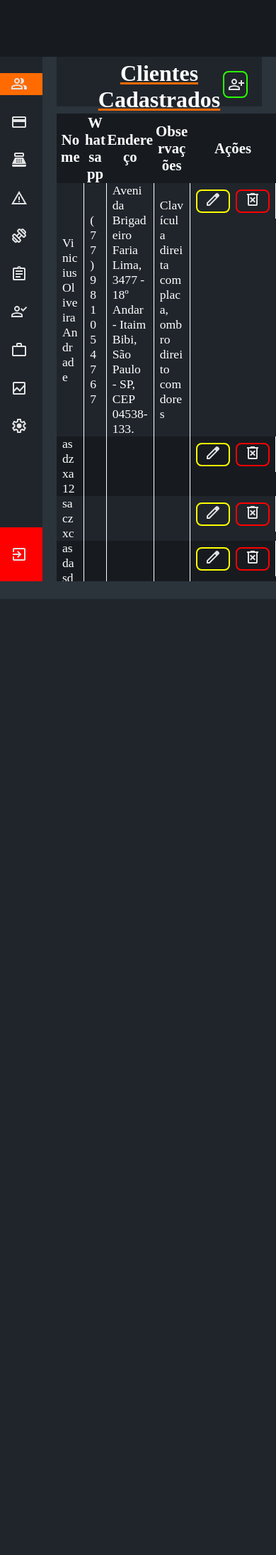
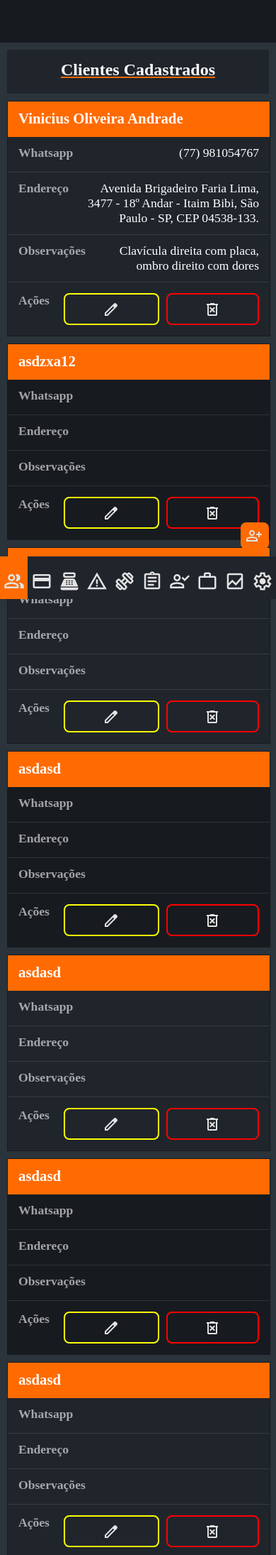
Before and after one commit to iBahiaaaa/SistemaDeCadastroDeClientes, a Flask app: page / in a window 390 px wide. Shown: the top 2191 px of the page at 71% size. Before the commit the page ends 844 px from the top, so only its background shows below. Run offline with Flask 3, Linux system fonts and the light colour scheme; data comes from the database, SQL or seed files in the repository; both versions use the stored data as it was after the commit.

Commit message:
ajustes, versão mobile

```diff
--- a/frontend/static/css/clientes.css
+++ b/frontend/static/css/clientes.css
@@ -1,7 +1,7 @@
 @charset "UTF-8";
 
+/* Configurações Globais e Variáveis */
 :root {
-
     --cor0: #2b333b;
     --cor1: #25292e;
     --cor2: #20252c;
@@ -14,7 +14,6 @@ body {
     margin: 0;
     display: flex;
     flex-direction: column;
-    /* overflow: hidden; */
 }
 
 main {
@@ -22,14 +21,11 @@ main {
     height: calc(100vh - 80px);
 }
 
-#divTituloListaClientes {
-    position: relative;
-
-    display: flex;
-    justify-content: flex-end;
-    align-items: center;
+::placeholder {
+    color: rgba(255, 255, 255, 0.60);
 }
 
+/* Cabeçalho */
 #cabeca {
     height: 80px;
     width: 100vw;
@@ -38,6 +34,7 @@ main {
     top: 0%;
 }
 
+/* Barra Lateral */
 #barraLateral {
     background-color: var(--cor2);
     width: 60px;
@@ -45,8 +42,9 @@ main {
     transition: width 0.3s ease, box-shadow 0.3s ease;
     display: flex;
     flex-direction: column;
+}
 
-    h1 {
+#barraLateral h1 {
     font-size: 1.7em;
     color: white;
     display: flex;
@@ -54,26 +52,25 @@ main {
     white-space: nowrap;
     overflow: hidden;
     text-shadow: 0 0 3px black;
+    height: 50px;
+    margin: 0 0 10px 0;
 }
 
-    h1:hover {
+#barraLateral h1:hover {
     background-color: var(--cor4);
 }
 
-    img {
+#barraLateral img {
     margin-left: 15px;
     margin-right: 30px;
-    }
 }
 
 #barraLateral:hover {
     width: 250px;
-    animation-duration: 1s;
+}
 
-    img {
+#barraLateral:hover img {
     margin-right: 30px;
-        animation-duration: 1s;
-    }
 }
 
 #paginaAtual {
@@ -85,14 +82,12 @@ main {
     margin-top: auto;
 }
 
-#sairLateral:hover {
-    background-color: #ce0000;
-
-    h1 {
+#sairLateral:hover,
+#sairLateral:hover h1 {
     background-color: #ce0000;
 }
-}
 
+/* Conteúdo Geral e Layout da Lista */
 #conteudoGeral {
     flex: 1;
 }
@@ -104,69 +99,11 @@ main {
     padding: 20px;
 }
 
-#botaoCadastrar {
+#divTituloListaClientes {
+    position: relative;
     display: flex;
+    justify-content: flex-end;
     align-items: center;
-    gap: 8px;
-    justify-content: flex-start;
-
-    color: white;
-    border: 2px solid #2bff00;
-    border-radius: 8px;
-    padding: 5px;
-    background: transparent;
-    font-size: 1em;
-    width: 35px;
-    white-space: nowrap;
-    overflow: hidden;
-    transition: width 0.3s ease;
-}
-
-#botaoCadastrar:hover {
-    background-color: #2bff002d;
-    width: 180px;
-    animation-duration: 1s;
-}
-
-#botaoCadastrar:active {
-    transform: translateY(2px);
-    box-shadow: 0 5px 10px rgba(0, 0, 0, 0.2);
-}
-
-#btnEditar {
-    color: white;
-    border: 2px solid #fbff00;
-    border-radius: 8px;
-    padding: 0px 10px;
-    background: transparent;
-    font-size: 1em;
-}
-
-#btnEditar:hover {
-    background-color: #fbff002d;
-}
-
-#btnEditar:active {
-    transform: translateY(2px);
-    box-shadow: 0 5px 10px rgba(0, 0, 0, 0.2);
-}
-
-#btnExcluir {
-    color: white;
-    border: 2px solid #ff0000;
-    border-radius: 8px;
-    padding: 0px 10px;
-    background: transparent;
-    font-size: 1em;
-}
-
-#btnExcluir:hover {
-    background-color: #ff00002d;
-}
-
-#btnExcluir:active {
-    transform: translateY(2px);
-    box-shadow: 0 5px 10px rgba(0, 0, 0, 0.2);
 }
 
 #tituloListaClientes {
@@ -176,12 +113,12 @@ main {
     margin: 5px 0 0 0;
     flex: 1;
     text-align: center;
-
     position: absolute;
     left: 50%;
     transform: translateX(-50%);
 }
 
+/* Tabela de Clientes */
 #conteudoTabelaListaClientes {
     height: calc(100vh - 185px);
     overflow-y: auto;
@@ -194,11 +131,11 @@ main {
     color: white;
     border-collapse: collapse;
     table-layout: auto;
+}
 
-    td,
-    tr {
+#tabelaListaClientes td,
+#tabelaListaClientes tr {
     word-break: break-word;
-    }
 }
 
 #cabecaTabelaClientes {
@@ -213,25 +150,19 @@ main {
     background-color: var(--cor3);
 }
 
-#bodyTabelaListaClientes {
-
-    td {
+#bodyTabelaListaClientes td {
     border-right: 1px solid white;
     width: min-content;
     font-size: 1.1em;
     padding: 0 8px 0 8px;
 }
 
-    tr:nth-child(even) {
+#bodyTabelaListaClientes tr:nth-child(even) {
     background-color: var(--cor3);
 }
-}
 
-#clienteIndividual {
-
-    td {
+#clienteIndividual td {
     height: 50px;
-    }
 }
 
 td#nomeCliente {
@@ -248,34 +179,64 @@ td#nomeCliente {
     align-items: center;
 }
 
-.cliente {
-    h3 {
-        margin: 0 0 3px 0;
-        text-decoration: underline var(--cor4);
-        font-size: 1.5em;
+/* Botões de Ação na Tabela */
+#btnEditar {
+    color: white;
+    border: 2px solid #fbff00;
+    border-radius: 8px;
+    padding: 0px 10px;
+    background: transparent;
+    font-size: 1em;
 }
 
-    span {
-        margin-right: 10px;
+#btnEditar:hover {
+    background-color: #fbff002d;
 }
 
-    background-color: var(--cor2);
-    padding-left: 30px;
+#btnExcluir {
+    color: white;
+    border: 2px solid #ff0000;
     border-radius: 8px;
-    color: white;
-    height: fit-content;
+    padding: 0px 10px;
+    background: transparent;
+    font-size: 1em;
 }
 
-footer {
-    height: 20px;
-    width: 100%;
-    background-color: var(--cor0);
-    position: absolute;
-    bottom: 0;
+#btnExcluir:hover {
+    background-color: #ff00002d;
 }
 
-/* Inputs */
+#btnEditar:active,
+#btnExcluir:active,
+#botaoCadastrar:active {
+    transform: translateY(2px);
+    box-shadow: 0 5px 10px rgba(0, 0, 0, 0.2);
+}
 
+/* Botão Cadastrar Cliente */
+#botaoCadastrar {
+    display: flex;
+    align-items: center;
+    gap: 8px;
+    justify-content: flex-start;
+    color: white;
+    border: 2px solid #2bff00;
+    border-radius: 8px;
+    padding: 5px;
+    background: transparent;
+    font-size: 1em;
+    width: 35px;
+    white-space: nowrap;
+    overflow: hidden;
+    transition: width 0.3s ease;
+}
+
+#botaoCadastrar:hover {
+    background-color: #2bff002d;
+    width: 180px;
+}
+
+/* Inputs e Formulários */
 .input {
     color: white;
     border: 2px solid var(--cor4);
@@ -286,6 +247,10 @@ footer {
     margin: 3px;
 }
 
+.input:hover {
+    box-shadow: 2px 2px 10px var(--cor4);
+}
+
 #inputNome {
     width: 787px;
 }
@@ -294,18 +259,12 @@ footer {
     width: 150px;
 }
 
-#inputEndereco {
-    width: 1000px;
-}
-
+#inputEndereco,
 #inputObservacoes {
     width: 1000px;
 }
 
-.input:hover {
-    box-shadow: 2px 2px 10px var(--cor4);
-}
-
+/* Modal e Overlay */
 #modalCadastro {
     display: none;
 }
@@ -321,7 +280,6 @@ footer {
     background-color: var(--cor3);
     z-index: 10000;
     border-radius: 12px;
-    /* outline: 100em solid rgba(0, 0, 0, 0.90); */
     box-shadow: 3px 3px 10px black;
     padding: 0 10px;
 }
@@ -343,7 +301,6 @@ footer {
     color: white;
     text-decoration: underline var(--cor4);
     font-size: 1.8em;
-
 }
 
 #modalNome,
@@ -358,11 +315,6 @@ footer {
     color: white;
     border: 1px solid white;
 }
-
-::placeholder {
-    color: rgba(255, 255, 255, 0.60);
-}
-
 
 #modalNome {
     width: 571px;
@@ -400,11 +352,6 @@ footer {
     background-color: #2bff002d;
 }
 
-#btnSalvar:active {
-    transform: translateY(2px);
-    box-shadow: 0 5px 10px rgba(0, 0, 0, 0.2);
-}
-
 #btnCancelar {
     color: white;
     border: 2px solid #ff0000;
@@ -415,6 +362,293 @@ footer {
     width: fit-content;
 }
 
-#btnCancelar:hover {
-    background-color: #ff00002d;
+/* Footer */
+footer {
+    height: 20px;
+    width: 100%;
+    background-color: var(--cor0);
+    position: absolute;
+    bottom: 0;
 }
+
+/* Outros Componentes (Classes Genéricas) */
+.cliente {
+    background-color: var(--cor2);
+    padding-left: 30px;
+    border-radius: 8px;
+    color: white;
+    height: fit-content;
+}
+
+.cliente h3 {
+    margin: 0 0 3px 0;
+    text-decoration: underline var(--cor4);
+    font-size: 1.5em;
+}
+
+.cliente span {
+    margin-right: 10px;
+}
+
+/* Responsividade Mobile */
+@media (max-width: 768px) {
+    #cabeca {
+        height: 60px !important;
+    }
+
+    main {
+        flex-direction: column;
+        height: auto;
+        min-height: calc(100vh - 60px - 60px);
+    }
+
+    /* Barra Lateral Mobile (Bottom Nav) */
+    #barraLateral {
+        width: 100% !important;
+        height: 60px !important;
+        position: fixed;
+        margin: 0;
+        bottom: 0;
+        left: 0;
+        flex-direction: row !important;
+        justify-content: space-around;
+        z-index: 1000;
+        overflow-x: auto;
+        overflow-y: hidden;
+    }
+
+    #barraLateral div {
+        display: flex;
+        flex-direction: row;
+        width: 100%;
+        justify-content: space-around;
+    }
+
+    #barraLateral h1 {
+        font-size: 0 !important;
+        margin: 0 !important;
+        padding: 10px !important;
+        flex: 1;
+        justify-content: center;
+    }
+
+    #barraLateral img {
+        margin: 0 !important;
+        width: 30px;
+        height: 30px;
+    }
+
+    #sairLateral {
+        display: none;
+    }
+
+    /* Layout Mobile */
+    #conteudoGeral {
+        margin-bottom: 60px;
+        width: 100%;
+    }
+
+    #cadastroClientes {
+        margin: 10px;
+        padding: 10px;
+        height: auto;
+        flex-direction: column;
+        gap: 10px;
+    }
+
+    #tituloListaClientes {
+        font-size: 1.5em;
+        position: static;
+        transform: none;
+        margin-bottom: 10px;
+    }
+
+    #divTituloListaClientes {
+        flex-direction: column;
+        gap: 10px;
+        justify-content: center;
+    }
+
+    #botaoCadastrar {
+        width: 40px !important;
+        position: fixed;
+        right: 10px;
+        bottom: 70px;
+        border-color: transparent;
+        background-color: var(--cor4);
+    }
+
+    #botaoCadastrar:hover {
+        width: 40px !important;
+        background-color: transparent;
+    }
+
+    #botaoCadastrar:active {
+        box-shadow: none;
+    }
+
+    #conteudoTabelaListaClientes {
+        margin-left: 0;
+        padding: 0 10px;
+        height: auto;
+        overflow-y: visible;
+    }
+
+    /* Tabela Mobile */
+    #tabelaListaClientes {
+        display: block;
+        width: 100%;
+        border: none;
+    }
+
+    #cabecaTabelaClientes {
+        display: none;
+    }
+
+    #bodyTabelaListaClientes {
+        display: block;
+        width: 100%;
+        background-color: var(--cor0);
+    }
+
+    #clienteIndividual {
+        display: block;
+        width: 100%;
+        margin-bottom: 10px;
+        background-color: var(--cor2);
+        border: 1px solid var(--cor3);
+        border-radius: 0;
+        overflow: hidden;
+    }
+
+    #clienteIndividual td {
+        display: flex;
+        justify-content: space-between;
+        align-items: flex-start;
+        padding: 12px 15px;
+        border: none;
+        border-bottom: 1px solid rgba(255, 255, 255, 0.1);
+        width: 100% !important;
+        box-sizing: border-box;
+        text-align: right;
+        min-height: 50px;
+        height: auto !important; /* Permite que a altura cresça com o conteúdo */
+        gap: 15px;
+        word-break: break-word;
+        overflow-wrap: anywhere;
+    }
+
+    #clienteIndividual td:last-child {
+        border-bottom: none;
+    }
+
+    /* O primeiro TD (Nome) vira o cabeçalho do card */
+    #clienteIndividual td:first-child {
+        background-color: var(--cor4);
+        color: white;
+        font-weight: bold;
+        font-size: 1.3em;
+        justify-content: flex-start;
+        text-align: left;
+        border-bottom: none;
+    }
+
+    #clienteIndividual td:first-child::before {
+        content: none;
+    }
+
+    #clienteIndividual td::before {
+        content: attr(data-label);
+        font-weight: bold;
+        color: rgba(255, 255, 255, 0.6);
+        text-align: left;
+        margin-right: 10px;
+        flex-shrink: 0;
+    }
+
+    #btnAcoes::before {
+        content: none;
+    }
+
+    #btnAcoes {
+        justify-content: center !important;
+        gap: 10px !important;
+        padding: 15px !important;
+        display: flex !important;
+    }
+
+    #btnAcoes > button,
+    #btnAcoes > form {
+        flex: 1 !important;
+        margin: 0 !important;
+        display: flex !important;
+    }
+
+    #btnEditar,
+    #btnExcluir {
+        width: 100% !important;
+        height: 45px !important;
+        padding: 0 !important; /* Removendo padding para evitar diferenças */
+        display: flex !important;
+        justify-content: center !important;
+        align-items: center !important;
+        box-sizing: border-box !important;
+        border-width: 2px !important; /* Garantindo que a borda seja igual */
+    }
+
+    /* Modal Mobile */
+    #modalCadastro.ativo {
+        width: 95% !important;
+        height: auto !important;
+        max-height: 90vh;
+        overflow-y: auto;
+        min-height: 300px;
+        flex-direction: column;
+        padding: 15px;
+        top: 50%;
+        left: 50%;
+        transform: translate(-50%, -50%);
+    }
+
+    #modalNome,
+    #modalWhatsapp,
+    #modalEndereco,
+    #modalObservacoes,
+    .input,
+    #inputNome,
+    #inputWhatsapp,
+    #inputEndereco,
+    #inputObservacoes {
+        width: 100% !important;
+        margin: 5px 0 !important;
+        box-sizing: border-box;
+    }
+
+    #cadastroClientes form div {
+        display: flex;
+        flex-direction: column;
+    }
+
+    #botaoExcluir,
+    #botaoEditar {
+        width: 100%;
+        margin: 5px 0;
+    }
+
+    #botoesModal {
+        position: static;
+        display: flex;
+        justify-content: space-between;
+        margin-top: 20px;
+    }
+
+    #btnSalvar,
+    #btnCancelar {
+        flex: 1;
+        margin: 0 5px;
+    }
+
+    footer {
+        display: none;
+    }
+}
--- a/frontend/static/js/clientes.js
+++ b/frontend/static/js/clientes.js
@@ -78,3 +78,20 @@ document.querySelectorAll(".btnEditar").forEach(btn => {
 });
 
 // Fim do editar
+
+const whatsapp = document.getElementById("modalWhatsapp");
+
+if (whatsapp){
+    whatsapp.addEventListener("input", () => {
+        let valor = whatsapp.value.replace(/\D/g, "");
+
+        valor = valor.substring(0, 11);
+
+        valor = valor.replace(
+            /^(\d{2})(\d{5})(\d{0,4})$/,
+            "($1) $2-$3"
+        );
+
+        whatsapp.value = valor;
+    });
+}
--- a/frontend/templates/clientes.html
+++ b/frontend/templates/clientes.html
@@ -57,11 +57,11 @@
                     <tbody id="bodyTabelaListaClientes">
                         {% for cliente in clientes %}
                         <tr id="clienteIndividual">
-                            <td>{{ cliente[1] }}</td>
-                            <td>{{ cliente[2] }}</td>
-                            <td>{{ cliente[3] }}</td>
-                            <td>{{ cliente[4] }}</td>
-                            <td id="btnAcoes">
+                            <td data-label="Nome">{{ cliente[1] }}</td>
+                            <td data-label="Whatsapp">{{ cliente[2] }}</td>
+                            <td data-label="Endereço">{{ cliente[3] }}</td>
+                            <td data-label="Observações">{{ cliente[4] }}</td>
+                            <td data-label="Ações" id="btnAcoes">
                                     <button title="Editar Cliente" id="btnEditar" class="btnEditar" data-id="{{ cliente[0] }}"
                                         data-nome="{{ cliente[1] }}" data-whatsapp="{{ cliente[2] }}"
                                         data-endereco="{{ cliente[3] }}" data-observacoes="{{ cliente[4] }}">
```
Also changed, not shown: backend/database/banco.db. Lines whose indentation alone changed are shown as unchanged.
